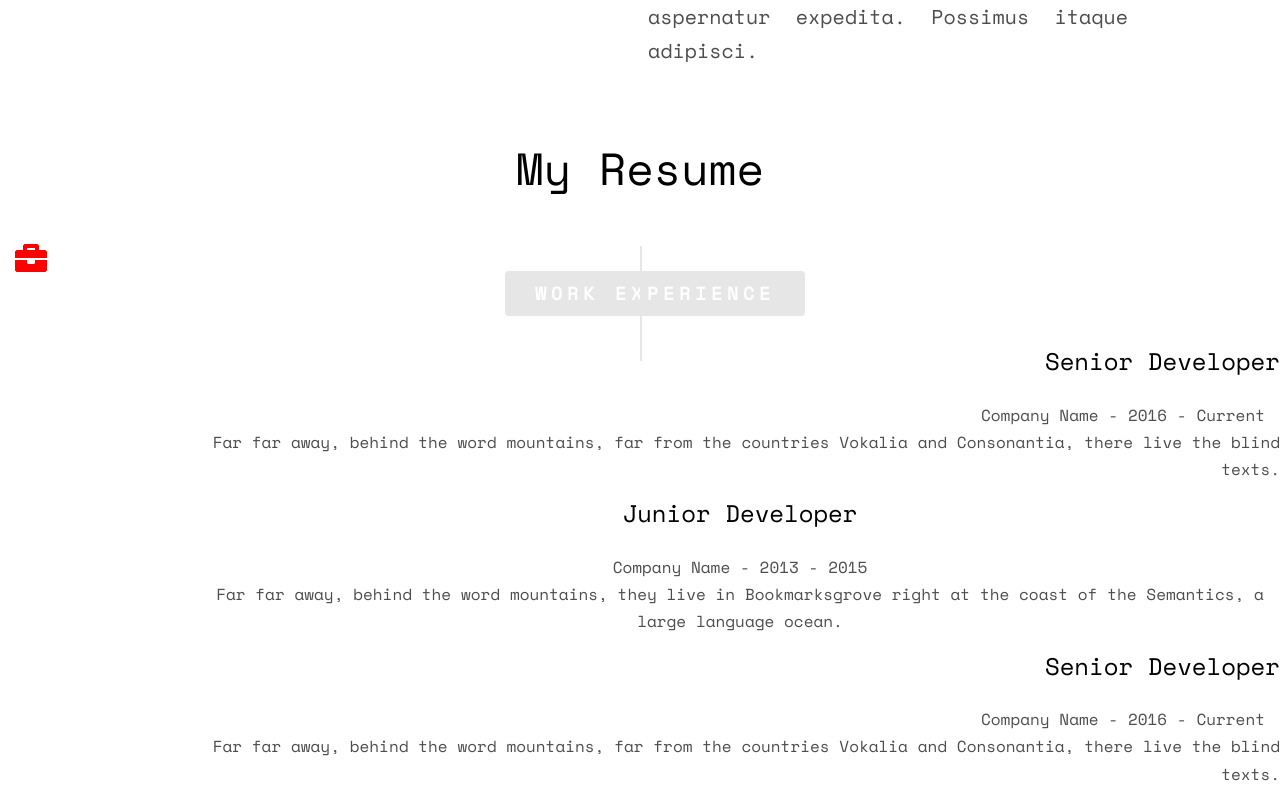
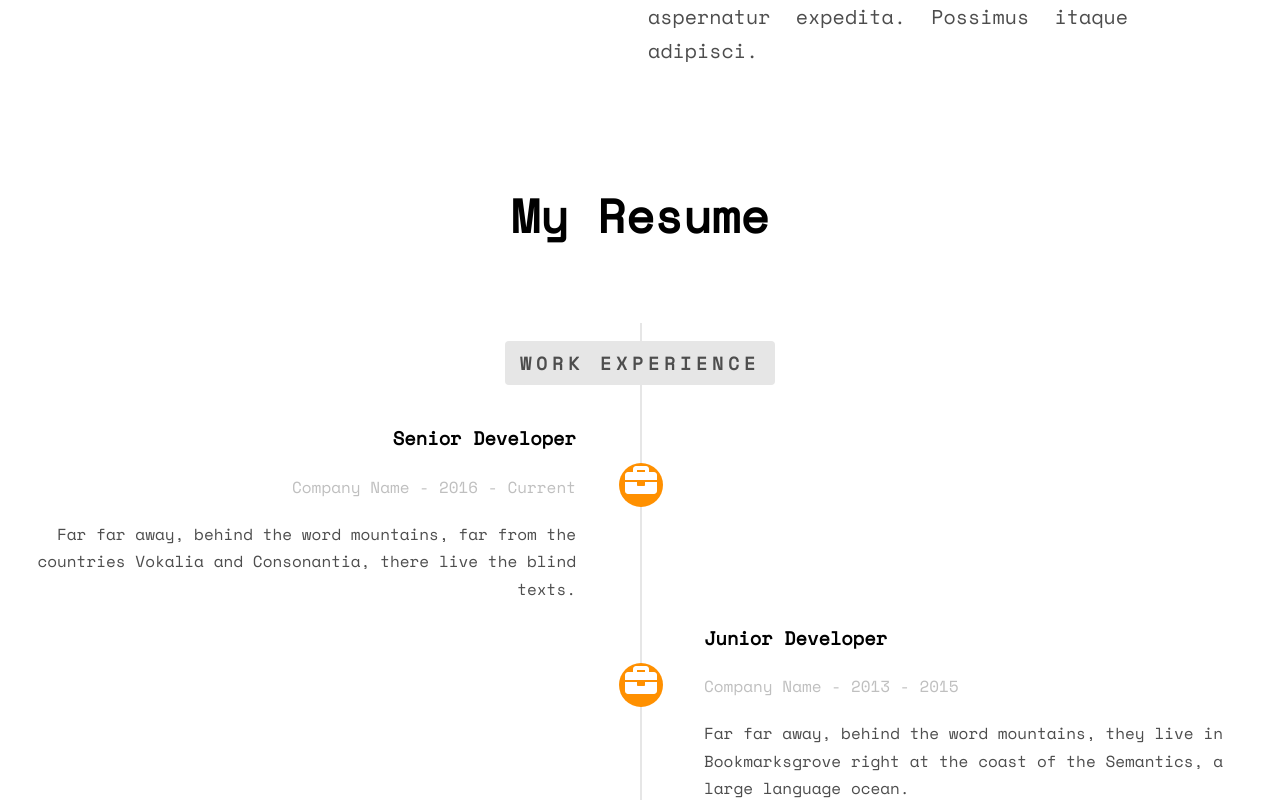
Before and after one commit to EdsonVillarroel/portfolio, a React (Create React App) app in the folder portfolio/: page / in a window 1280 px wide. Shown: the part 1700-2500 px from the top of the page. Built offline with nearby package versions, Linux system fonts and the light colour scheme.

Commit message:
last change in work experience

```diff
--- a/portfolio/src/header/headerPage.css
+++ b/portfolio/src/header/headerPage.css
@@ -31,7 +31,9 @@
   bottom: 0;
   left: 0;
   right: 0;
-  background: rgba(255, 144, 0, 0.9);
+  /* background: rgba(255, 144, 0, 0.9); */
+  background: linear-gradient(rgba(255, 144, 0, 0.9), white);
+
 }
 .container .display-t {
   width: 100%;
@@ -96,11 +98,11 @@ h1 {
   color: white;
   width: 100%;
 }
-span {
+.span-text {
   padding: 4px 15px;
   position: relative;
 }
-h3 {
+.h3-text {
   color: white;
   font-family: "Space Mono", Arial, serif;
   font-weight: 400;
--- a/portfolio/src/header/headerPage.js
+++ b/portfolio/src/header/headerPage.js
@@ -22,11 +22,11 @@ class HeaderPage extends Component {
               <div className="display">
                 <div className="profile"></div>
                 <h1>
-                  <span>-Edson Villarroel Ricaldes-</span>
+                  <span className="span-text">-Edson Villarroel Ricaldes-</span>
                 </h1>
-                <h3>
+                <h3 className="h3-text">
                   {" "}
-                  <span>Web developer / mobile developer</span>
+                  <span className="span-text">Web developer / mobile developer</span>
                 </h3>
                 <p></p>
                 <ul className="icon-container">
--- a/portfolio/src/index.css
+++ b/portfolio/src/index.css
@@ -12,6 +12,7 @@ body {
   line-height: 1.7;
   color: #4d4d4d;
   background: #fff;
+  /* overflow: hidden; */
 }
 
 code {
--- a/portfolio/src/work-experience/WorkExperience.css
+++ b/portfolio/src/work-experience/WorkExperience.css
@@ -1,95 +1,33 @@
-.title-work-experience {
-  color: #000;
-  font-family: "Space Mono", Arial, serif;
-  font-weight: 400;
-  margin: 0 0 20px 0;
-  font-size: 45px;
-}
-.timeline-title {
-  margin-top: 0;
-  color: #000;
-  font-family: "Space Mono", Arial, serif;
-  font-weight: 400;
-  margin: 0 0 20px 0;
-}
-.timeline-badge{
-    /* color: #fff; */
-    /* width: 44px; */
-    /* height: 44px; */
-    /* line-height: 50px;
-    font-size: 1.4em;
-    text-align: center; */
-    position: absolute;
-    /* top: 40px; */
-    left: 50%;
-    margin-left: -21px;
-    /* background-color: #FF9000; */
-    z-index: 100;
-    display: table;
-    -webkit-border-radius: 50%;
-    -moz-border-radius: 50%;
-    -ms-border-radius: 50%;
-    border-radius: 50%;
-}
-.title-experience {
-  display: inline-block;
-  padding: 7px 15px;
-  font-size: 18px;
-  text-transform: uppercase;
-  letter-spacing: 5px;
-  font-weight: bold;
-  /* background: #e6e6e6; */
-  -webkit-border-radius: 4px;
-  -moz-border-radius: 4px;
-  -ms-border-radius: 4px;
-  border-radius: 4px;
-}
-/* .container-experience { */
-  /* margin-left: -15px;
-    margin-right: -15px; */
-/* } */
-.time-line {
-  list-style: none;
-  padding: 20px 0 20px;
-  position: relative;
-}
-.container-right {
-  text-align: right;
-  list-style: none;
-}
-.container-right-li {
-  text-align: right;
-  margin-bottom: 20px;
-  position: relative;
-}
-.timeline > li:before,
-.timeline > li:after {
-  content: " ";
-  display: table;
-}
-
-.text-right {
-  width: 45%;
-  float: left;
-  margin-bottom: 0;
-  position: relative;
-  -webkit-border-radius: 4px;
-  -moz-border-radius: 4px;
-  -ms-border-radius: 4px;
-  border-radius: 4px;
-}
-.text-left {
-  margin-bottom: 20px;
-  position: relative;
-  list-style: none;
-}
-
 .timeline {
   list-style: none;
   padding: 20px 0 20px;
   position: relative;
 }
-
+.timeline:before {
+  top: 20px;
+  bottom: 0;
+  position: absolute;
+  content: " ";
+  width: 2px;
+  background-color: #e6e6e6;
+  left: 50%;
+  margin-left: 0px;
+}
+@media screen and (max-width: 768px) {
+  .timeline:before {
+    margin-left: -64px;
+  }
+}
+@media screen and (max-width: 480px) {
+  .timeline:before {
+    margin-left: -64px;
+  }
+}
+@media screen and (max-width: 768px) {
+  .timeline .timeline-heading {
+    margin-bottom: 30px;
+  }
+}
 .timeline .timeline-heading > div h3 {
   display: inline-block;
   padding: 7px 15px;
@@ -103,37 +41,28 @@
   -ms-border-radius: 4px;
   border-radius: 4px;
 }
-.timeline:before {
-  top: 20px;
-  bottom: 0;
-  position: absolute;
-  content: " ";
-  width: 2px;
-  background-color: #e6e6e6;
-  left: 50%;
-  margin-left: 0px;
+@media screen and (max-width: 768px) {
+  .timeline .timeline-heading > div h3 {
+    float: left;
+    margin-bottom: 0;
   }
-.timeline > li:before,
-.timeline > li:after {
+}
+.timeline > li {
+  margin-bottom: 20px;
+  position: relative;
+}
+@media screen and (max-width: 768px) {
+  .timeline > li {
+    margin-bottom: 4em;
+  }
+}
+.timeline > li:before, .timeline > li:after {
   content: " ";
   display: table;
 }
-
-/* .timeline > li > .timeline-badge i {
-  display: table-cell;
-  vertical-align: middle;
-  height: 44px;
-  font-size: 18px;
-} */
-.timeline > li.timeline-unverted {
-  text-align: right;
+.timeline > li:after {
+  clear: both;
 }
-@media screen and (max-width: 768px) {
-  .timeline > li.timeline-unverted {
-    text-align: left;
-  }
-}
-
 .timeline > li > .timeline-panel {
   width: 45%;
   float: left;
@@ -143,6 +72,69 @@
   -moz-border-radius: 4px;
   -ms-border-radius: 4px;
   border-radius: 4px;
+}
+@media screen and (max-width: 768px) {
+  .timeline > li > .timeline-panel {
+    width: 85% !important;
+  }
+}
+@media screen and (max-width: 480px) {
+  .timeline > li > .timeline-panel {
+    width: 75% !important;
+  }
+  .timeline > li > .timeline-panel:before {
+    top: 30px;
+  }
+  .timeline > li > .timeline-panel:after {
+    top: 31px;
+  }
+}
+.timeline > li > .timeline-badge {
+  color: #fff;
+  width: 44px;
+  height: 44px;
+  line-height: 50px;
+  font-size: 1.4em;
+  text-align: center;
+  position: absolute;
+  top: 40px;
+  left: 50%;
+  margin-left: -21px;
+  background-color: #FF9000;
+  z-index: 100;
+  /* display: table; */
+  -webkit-border-radius: 50%;
+  -moz-border-radius: 50%;
+  -ms-border-radius: 50%;
+  border-radius: 50%;
+  flex-direction: row;
+    align-content: center;
+    justify-content: center;
+    align-items: center;
+}
+@media screen and (max-width: 768px) {
+  .timeline > li > .timeline-badge {
+    margin-left: -10px !important;
+  }
+}
+@media screen and (max-width: 992px) {
+  .timeline > li > .timeline-badge {
+    margin-left: -10px !important;
+  }
+}
+.timeline > li > .timeline-badge i {
+  display: table-cell;
+  vertical-align: middle;
+  height: 44px;
+  font-size: 18px;
+}
+.timeline > li.timeline-unverted {
+  text-align: right;
+}
+@media screen and (max-width: 768px) {
+  .timeline > li.timeline-unverted {
+    text-align: left;
+  }
 }
 .timeline > li.timeline-inverted > .timeline-panel {
   float: right;
@@ -158,6 +150,33 @@
   border-right-width: 14px;
   left: -14px;
   right: auto;
+}
+
+.timeline-title {
+  margin-top: 0;
+  color: black;
+}
+
+.company {
+  display: block;
+  margin-bottom: 20px;
+  font-size: 16px;
+  font-weight: normal;
+  color: #bfbfbf;
+}
+
+.timeline-body > p,
+.timeline-body > ul {
+  margin-bottom: 0;
+}
+
+.timeline-body > p + p {
+  margin-top: 5px;
+}
+
+@media (max-width: 992px) {
+  ul.timeline:before {
+    left: 90px;
   }
 
   ul.timeline > li > .timeline-panel {
@@ -189,3 +208,14 @@ ul.timeline > li > .timeline-panel:after {
     left: -14px;
     right: auto;
   }
+}
+.text-start{
+  text-align: start;
+}
+.title-work-experience {
+  color: #000;
+  font-family: "Space Mono", Arial, serif;
+  /* font-weight: 400; */
+  margin: 0 0 20px 0;
+  font-size: 40px;
+}
--- a/portfolio/src/work-experience/workExperience.js
+++ b/portfolio/src/work-experience/workExperience.js
@@ -6,18 +6,18 @@ class workExperience extends Component {
   render() {
     return (
       <div>
-        <div className="title-work-experience">My Resume</div>
+        <div className="title-work-experience"><h3>My Resume</h3></div>
         <div>
           <div className="container-experience">
             <ul className="timeline">
               <li className="timeline-heading">
-                <div className="title-experience">
+                <div>
                   <h3>Work Experience</h3>
                 </div>
               </li>
               <li className="animate-box timeline-unverted">
                 <div className="timeline-badge">
-                  <FaBriefcase color="red" size={"2rem"} />
+                  <FaBriefcase color="white" size={"2rem"} />
                 </div>
                 <div className="timeline-panel">
                   <div className="timeline-heading">
@@ -37,9 +37,9 @@ class workExperience extends Component {
               </li>
               <li className="timeline-inverted animate-box">
                 <div className="timeline-badge">
-                  <FaBriefcase color="red" size={"2rem"} />
+                  <FaBriefcase color="white" size={"2rem"} />
                 </div>
-                <div className="timeline-panel">
+                <div className="timeline-panel text-start">
                   <div className="timeline-heading">
                     <h3 className="timeline-title">Junior Developer</h3>
                     <span className="company">Company Name - 2013 - 2015</span>
@@ -55,7 +55,7 @@ class workExperience extends Component {
               </li>
               <li className="animate-box timeline-unverted">
                 <div className="timeline-badge">
-                  <FaBriefcase color="red" size={"2rem"} />
+                  <FaBriefcase color="white" size={"2rem"} />
                 </div>
                 <div className="timeline-panel">
                   <div className="timeline-heading">
@@ -76,8 +76,8 @@ class workExperience extends Component {
 
               {/* <li class="timeline-heading text-center animate-box">
 							<div><h3>Education</h3></div>
-						</li> */}
-              {/* <li class="timeline-inverted animate-box">
+						</li>
+              <li class="timeline-inverted animate-box">
 							<div class="timeline-badge"><i class="icon-graduation-cap"></i></div>
 							<div class="timeline-panel">
 								<div class="timeline-heading">
```
Lines whose indentation alone changed are shown as unchanged.
